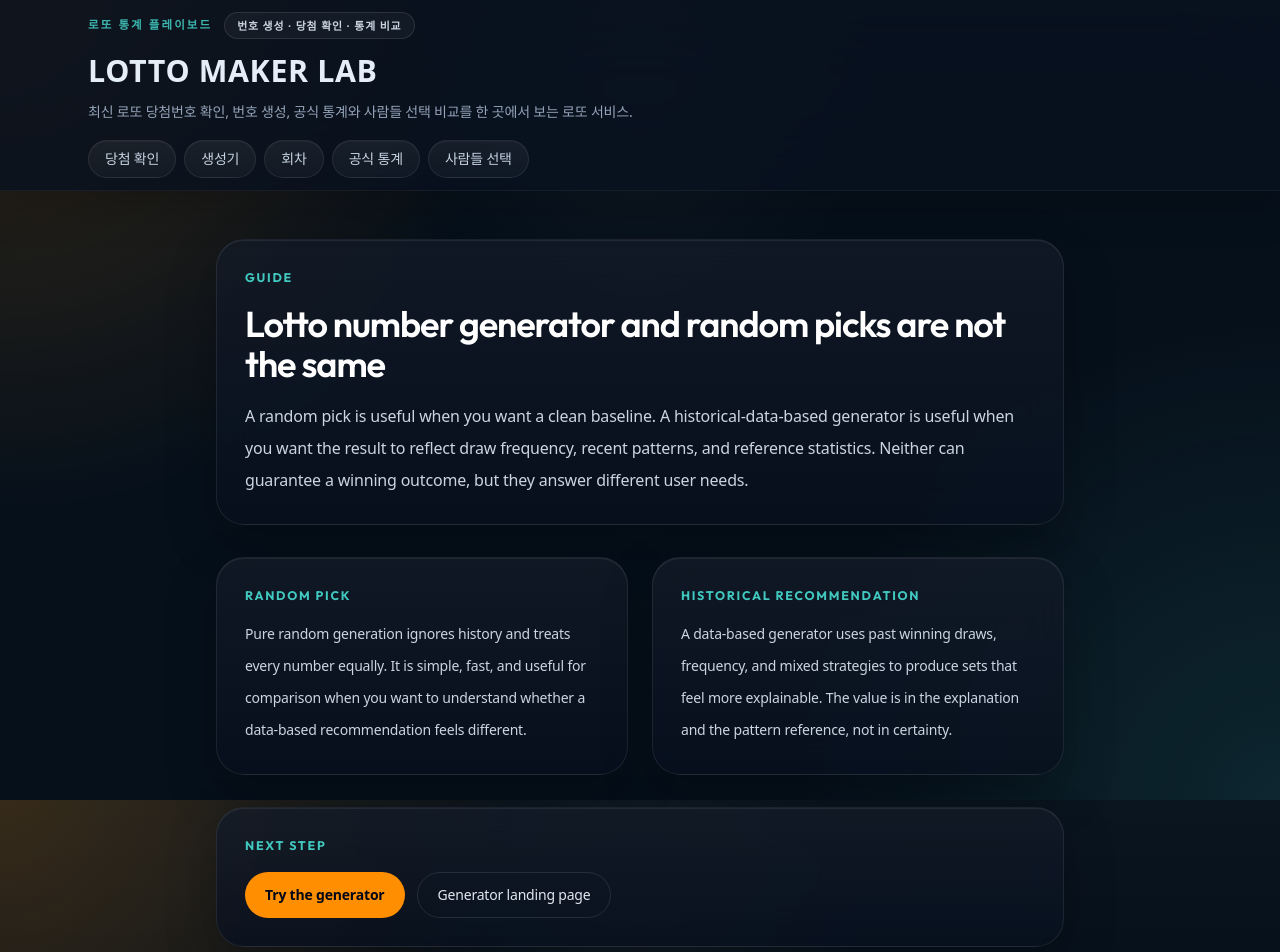
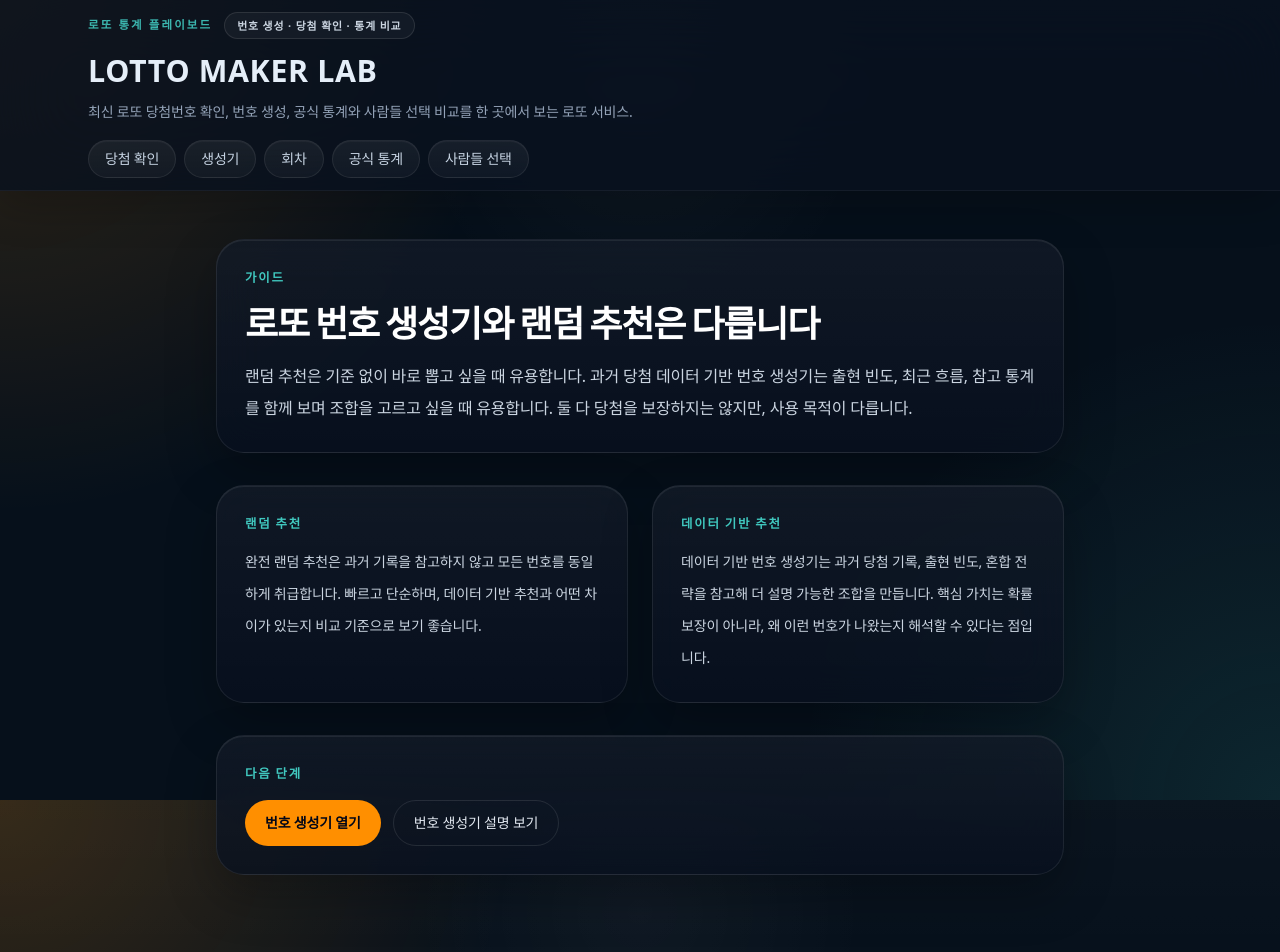
Before and after one commit to jes2751/lotto-maker, a Next.js app: page /guides/lotto-number-generator-vs-random in a window 1280 px wide. Shown: the top 952 px of the page. Built offline with nearby package versions, Linux system fonts and the light colour scheme; no server answers.

Commit message:
seo_korean_landing_pages

```diff
--- a/src/app/guides/lotto-number-generator-vs-random/page.tsx
+++ b/src/app/guides/lotto-number-generator-vs-random/page.tsx
@@ -5,9 +5,8 @@ import { JsonLd } from "@/components/seo/json-ld";
 import { getSiteUrl, siteConfig } from "@/lib/site";
 
 export const metadata: Metadata = {
-  title: "Lotto number generator vs random picks",
-  description:
-    "Learn the difference between a historical-data-based Lotto number generator and a pure random pick, and when each is useful.",
+  title: "로또 번호 생성기와 랜덤 추천의 차이",
+  description: "과거 당첨 데이터 기반 로또 번호 생성기와 완전 랜덤 추천이 어떻게 다른지 한국어로 설명합니다.",
   alternates: {
     canonical: "/guides/lotto-number-generator-vs-random"
   }
@@ -22,9 +21,8 @@ export default function GeneratorVsRandomGuidePage() {
         data={{
           "@context": "https://schema.org",
           "@type": "Article",
-          headline: "Lotto number generator and random picks are not the same",
-          description:
-            "Guide article explaining the difference between a historical-data-based Lotto number generator and a pure random pick.",
+          headline: "로또 번호 생성기와 랜덤 추천은 다릅니다",
+          description: "과거 당첨 데이터 기반 번호 생성기와 완전 랜덤 추천의 차이를 설명하는 한국어 가이드입니다.",
           url: `${siteUrl}/guides/lotto-number-generator-vs-random`,
           inLanguage: "ko-KR",
           author: {
@@ -39,43 +37,43 @@ export default function GeneratorVsRandomGuidePage() {
       />
 
       <section className="panel">
-        <p className="eyebrow">Guide</p>
-        <h1 className="mt-4 text-4xl font-semibold text-white">Lotto number generator and random picks are not the same</h1>
+        <p className="eyebrow">가이드</p>
+        <h1 className="mt-4 text-4xl font-semibold text-white">로또 번호 생성기와 랜덤 추천은 다릅니다</h1>
         <p className="mt-4 leading-8 text-slate-300">
-          A random pick is useful when you want a clean baseline. A historical-data-based generator is useful when you want
-          the result to reflect draw frequency, recent patterns, and reference statistics. Neither can guarantee a winning
-          outcome, but they answer different user needs.
+          랜덤 추천은 기준 없이 바로 뽑고 싶을 때 유용합니다. 과거 당첨 데이터 기반 번호 생성기는 출현 빈도,
+          최근 흐름, 참고 통계를 함께 보며 조합을 고르고 싶을 때 유용합니다. 둘 다 당첨을 보장하지는 않지만,
+          사용 목적이 다릅니다.
         </p>
       </section>
 
       <section className="grid gap-6 md:grid-cols-2">
         <article className="panel">
-          <p className="eyebrow">Random Pick</p>
+          <p className="eyebrow">랜덤 추천</p>
           <p className="mt-3 text-sm leading-8 text-slate-300">
-            Pure random generation ignores history and treats every number equally. It is simple, fast, and useful for
-            comparison when you want to understand whether a data-based recommendation feels different.
+            완전 랜덤 추천은 과거 기록을 참고하지 않고 모든 번호를 동일하게 취급합니다. 빠르고 단순하며,
+            데이터 기반 추천과 어떤 차이가 있는지 비교 기준으로 보기 좋습니다.
           </p>
         </article>
         <article className="panel">
-          <p className="eyebrow">Historical Recommendation</p>
+          <p className="eyebrow">데이터 기반 추천</p>
           <p className="mt-3 text-sm leading-8 text-slate-300">
-            A data-based generator uses past winning draws, frequency, and mixed strategies to produce sets that feel more
-            explainable. The value is in the explanation and the pattern reference, not in certainty.
+            데이터 기반 번호 생성기는 과거 당첨 기록, 출현 빈도, 혼합 전략을 참고해 더 설명 가능한 조합을 만듭니다.
+            핵심 가치는 확률 보장이 아니라, 왜 이런 번호가 나왔는지 해석할 수 있다는 점입니다.
           </p>
         </article>
       </section>
 
       <section className="panel">
-        <p className="eyebrow">Next Step</p>
+        <p className="eyebrow">다음 단계</p>
         <div className="mt-4 flex flex-wrap gap-3">
           <Link href="/generate" className="cta-button">
-            Try the generator
+            번호 생성기 열기
           </Link>
           <Link
             href="/lotto-number-generator"
             className="rounded-full border border-white/10 px-5 py-3 text-sm text-slate-200 transition hover:border-white/30"
           >
-            Generator landing page
+            번호 생성기 설명 보기
           </Link>
         </div>
       </section>
--- a/src/app/guides/page.tsx
+++ b/src/app/guides/page.tsx
@@ -2,7 +2,6 @@ import type { Metadata } from "next";
 import Link from "next/link";
 
 import { JsonLd } from "@/components/seo/json-ld";
-import { getRequestPreferences } from "@/lib/server-preferences";
 import { getSiteUrl, siteConfig } from "@/lib/site";
 
 const guideEntries = {
@@ -42,49 +41,26 @@ const guideEntries = {
   ]
 } as const;
 
-export async function generateMetadata(): Promise<Metadata> {
-  const { locale } = await getRequestPreferences();
-
-  return locale === "ko"
-    ? {
-        title: "로또 가이드 | 설명형 콘텐츠 허브",
-        description: "번호 생성기 설명, 최근 자주 나온 번호 요약, 패턴 읽는 법까지 검색 유입용 로또 가이드를 모아둔 콘텐츠 허브입니다.",
-        alternates: { canonical: "/guides" }
-      }
-    : {
-        title: "Lotto guides | Search-first content hub",
-        description: "Browse Lotto guides built for search entry, including number-generator tips, recent hot-number summaries, and pattern-reading basics.",
+export const metadata: Metadata = {
+  title: "로또 가이드 | 번호 생성기와 통계를 이해하는 글",
+  description: "로또 번호 생성기 설명, 최근 자주 나온 번호, 홀짝 패턴 읽는 법까지 한국어 로또 가이드를 모아둔 콘텐츠 허브입니다.",
   alternates: { canonical: "/guides" }
 };
-}
 
 export default async function GuidesHubPage() {
-  const { locale } = await getRequestPreferences();
+  const locale = "ko" as const;
   const siteUrl = getSiteUrl();
   const entries = guideEntries[locale];
-  const copy =
-    locale === "ko"
-      ? {
+  const copy = {
     name: "로또 가이드",
-          description: "검색 유입과 재방문을 위한 설명형 로또 콘텐츠 허브",
+    description: "번호 생성기와 통계를 이해하는 한국어 로또 가이드 허브",
     eyebrow: "가이드",
-          title: "검색 유입과 재방문을 위한 로또 가이드",
+    title: "번호 생성기와 통계를 이해하는 로또 가이드",
     intro:
-            "이 가이드 허브는 검색 유입에 도움이 되는 설명형 콘텐츠를 모아둔 공간입니다. 각 글은 하나의 로또 질문에 답한 뒤 추천기, 회차 조회, 통계 흐름으로 자연스럽게 이어지도록 구성했습니다.",
+      "이 가이드 허브는 한국어 검색 유입에 맞춰 로또 번호 생성기, 자주 나온 번호, 패턴 읽는 법을 설명하는 글을 모아둔 공간입니다. 각 글은 하나의 질문에 답한 뒤 추천기, 회차 조회, 통계 흐름으로 자연스럽게 이어지도록 구성했습니다.",
     next: "다음 단계",
-          generator: "생성기 랜딩 열기",
+    generator: "번호 생성기 열기",
     stats: "통계 허브 열기"
-        }
-      : {
-          name: "Lotto Guides",
-          description: "Guide hub for explanation-first Lotto content aimed at search entry and repeat visits.",
-          eyebrow: "Guides",
-          title: "Lotto guides for search entry and repeat visits",
-          intro:
-            "This guide hub collects explanation-first pages that support search traffic. Each article is written to answer a specific Lotto question and then lead visitors into the generator, draw lookup, and statistics flows.",
-          next: "Next Step",
-          generator: "Open generator landing",
-          stats: "Open statistics hub"
   };
 
   return (
--- a/src/app/lotto-number-generator/page.tsx
+++ b/src/app/lotto-number-generator/page.tsx
@@ -6,14 +6,12 @@ import { getRequestPreferences } from "@/lib/server-preferences";
 import { createPageMetadata, getSiteUrl, siteConfig } from "@/lib/site";
 
 export async function generateMetadata(): Promise<Metadata> {
-  const { locale } = await getRequestPreferences();
-
   return createPageMetadata({
-    locale,
+    locale: "ko",
     path: "/lotto-number-generator",
     titleKo: "로또 번호 생성기",
     titleEn: "Lotto Number Generator",
-    descriptionKo: "과거 당첨 데이터 기반 추천 전략과 필터 추첨기를 함께 소개하는 로또 번호 생성기 랜딩 페이지입니다.",
+    descriptionKo: "로또 번호 생성기 전략, 필터 추첨기, 과거 당첨 데이터 기반 추천 흐름을 설명하는 한국어 랜딩 페이지입니다.",
     descriptionEn: "Search landing page for the Lotto number generator, filter generator, and historical-data-based recommendation strategies."
   });
 }
@@ -25,7 +23,7 @@ const content = {
     eyebrow: "로또 번호 생성기",
     title: "과거 당첨 데이터 기반 로또 번호 생성기",
     description:
-      "mixed, frequency, random, filter 전략을 비교하고 자신에게 맞는 추천 흐름으로 바로 이동할 수 있는 설명형 랜딩 페이지입니다.",
+      "혼합 추천, 빈도 추천, 랜덤 추천, 필터 추천 전략을 비교하고 자신에게 맞는 로또 번호 생성 흐름으로 바로 이동할 수 있는 설명형 랜딩 페이지입니다.",
     strategies: [
       ["mixed", "혼합 추천", "전체 흐름과 최근 패턴을 함께 참고하는 기본 추천 전략입니다."],
       ["frequency", "빈도 기반 추천", "자주 나온 번호 흐름을 중심으로 참고할 때 적합합니다."],
--- a/src/app/lotto-statistics/page.tsx
+++ b/src/app/lotto-statistics/page.tsx
@@ -6,14 +6,12 @@ import { getRequestPreferences } from "@/lib/server-preferences";
 import { createPageMetadata, getSiteUrl, siteConfig } from "@/lib/site";
 
 export async function generateMetadata(): Promise<Metadata> {
-  const { locale } = await getRequestPreferences();
-
   return createPageMetadata({
-    locale,
+    locale: "ko",
     path: "/lotto-statistics",
     titleKo: "로또 통계 허브",
     titleEn: "Lotto statistics hub",
-    descriptionKo: "자주 나온 번호, 적게 나온 번호, 홀짝 패턴, 합계 패턴, 최근 10회 분석으로 이동하는 통계 허브입니다.",
+    descriptionKo: "자주 나온 번호, 적게 나온 번호, 홀짝 패턴, 합계 패턴, 최근 10회 분석으로 이동하는 한국어 로또 통계 허브입니다.",
     descriptionEn: "Use the Lotto statistics hub to move into hot numbers, cold numbers, odd-even patterns, sum patterns, and recent draw analysis."
   });
 }
@@ -31,12 +29,12 @@ const cards = [
   },
   {
     href: "/odd-even-pattern",
-    title: "Odd-even pattern",
+    title: "홀짝 패턴",
     description: "홀짝 비율이 어떤 조합으로 자주 나왔는지 확인합니다."
   },
   {
     href: "/sum-pattern",
-    title: "Sum pattern",
+    title: "합계 패턴",
     description: "번호 합계 구간이 어떻게 분포되는지 확인합니다."
   },
   {
@@ -61,11 +59,8 @@ export default async function LottoStatisticsLandingPage() {
         data={{
           "@context": "https://schema.org",
           "@type": "WebPage",
-          name: locale === "ko" ? "로또 통계 허브" : "Lotto statistics hub",
-          description:
-            locale === "ko"
-              ? "자주 나온 번호, 적게 나온 번호, 홀짝 패턴, 합계 패턴, 최근 10회 분석으로 이동하는 통계 허브"
-              : "Statistics hub for Lotto hot numbers, cold numbers, odd-even patterns, and recent draw analysis.",
+          name: "로또 통계 허브",
+          description: "자주 나온 번호, 적게 나온 번호, 홀짝 패턴, 합계 패턴, 최근 10회 분석으로 이동하는 통계 허브",
           url: `${siteUrl}/lotto-statistics`,
           isPartOf: {
             "@type": "WebSite",
@@ -76,11 +71,11 @@ export default async function LottoStatisticsLandingPage() {
       />
 
       <section className="panel">
-        <p className="eyebrow">Lotto Statistics Hub</p>
+        <p className="eyebrow">로또 통계 허브</p>
         <h1 className="mt-4 text-4xl font-semibold text-white">한눈에 들어오는 로또 통계 허브</h1>
         <p className="mt-4 leading-8 text-slate-300">
-          통계를 작은 주제별로 나눠서 빠르게 이동할 수 있도록 정리한 페이지입니다. 자주 나온 번호부터 Odd-even,
-          Sum pattern, 최근 10회 분석까지 연결됩니다.
+          통계를 작은 주제별로 나눠서 빠르게 이동할 수 있도록 정리한 페이지입니다. 자주 나온 번호부터 홀짝 패턴,
+          합계 패턴, 최근 10회 분석까지 이어집니다.
         </p>
       </section>
 
```
Lines whose indentation alone changed are shown as unchanged.
